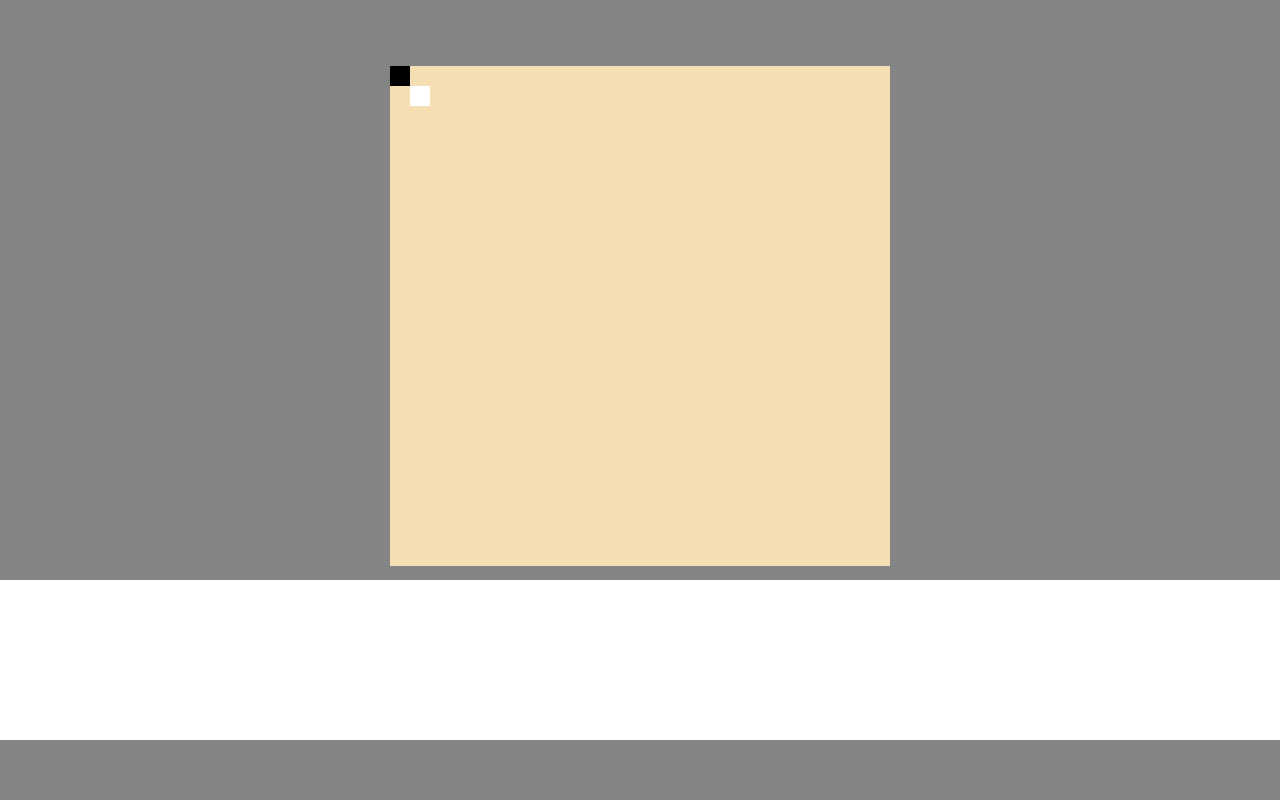
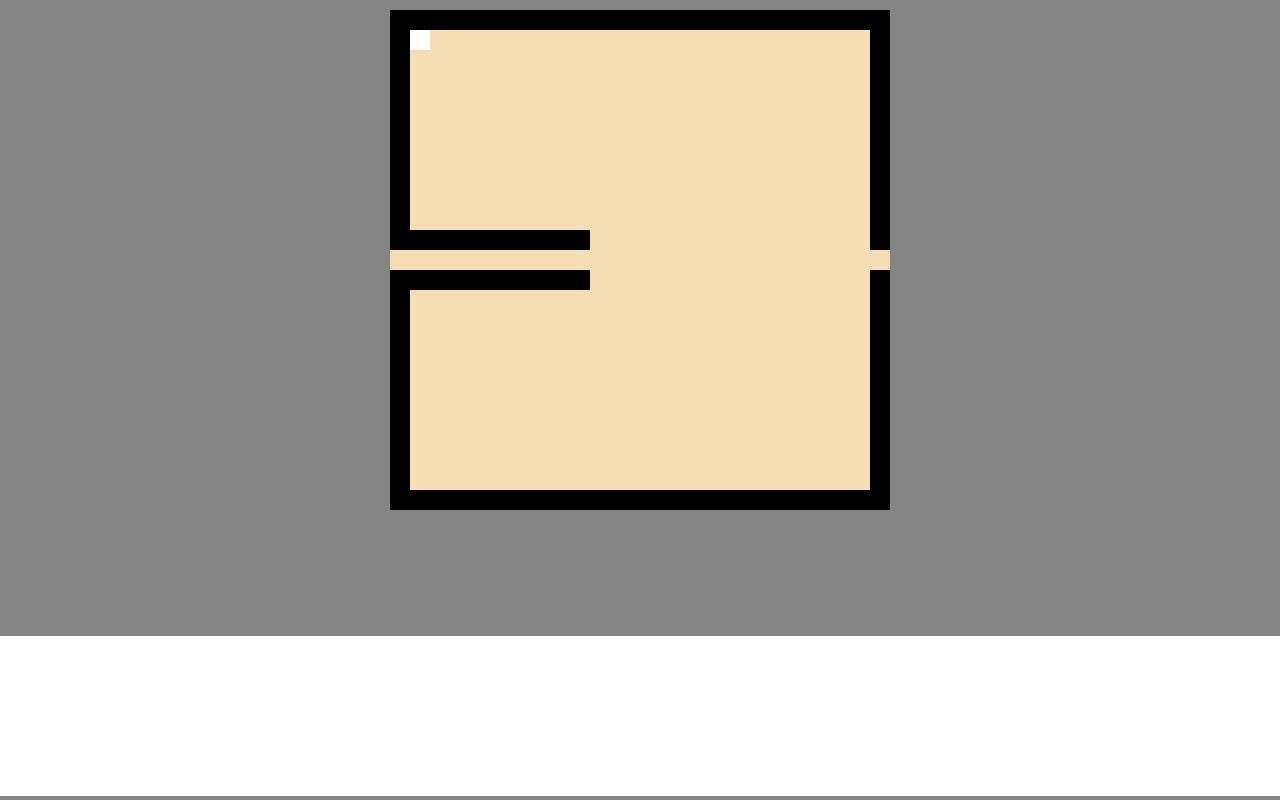
Before and after one commit to vinipet/labirinto, a plain HTML site: page index.html in a window 1280 px wide. Drawn offline with Linux system fonts and the light colour scheme.

Commit message:
add muros

```diff
--- a/assets/scripts/player.js
+++ b/assets/scripts/player.js
@@ -6,20 +6,30 @@ const game = {
       'player1': {x:1, y:1}
    },
    walls: {
-      'wall1': {x:0, y:0, height: 1, width:1}
+      'wall1': {x:0, y:0, height: 1, width:25},
+      'wall2': {x:0, y:0, height: 12, width:1},
+      'wall3': {x:0, y:13, height: 12, width:1},
+      'wall4': {x:24, y:0, height: 12, width:1},
+      'wall5': {x:24, y:13, height: 12, width:1},
+      'wall6': {x:0, y:24, height: 1, width:25},
+      'wall7': {x:0, y:13, height: 1, width:10},
+      'wall8': {x:0, y:11, height: 1, width:10},
    }
 }
 
 
 renderScreen()
 function renderScreen() {
-   for(playerId in game.players){
+   screen.fillStyle = 'wheat'
+   screen.clearRect(0,0,25,25)
+
+   for(const playerId in game.players){
       const player = game.players[playerId]
       screen.fillStyle = 'white'
       screen.fillRect(player.x, player.y, 1, 1)
    }
 
-   for(wallId in game.walls){
+   for(const wallId in game.walls){
       const wall = game.walls[wallId]
       screen.fillStyle = 'black'
       screen.fillRect(wall.x, wall.y, wall.width, wall.height)
--- a/assets/styles/main.css
+++ b/assets/styles/main.css
@@ -8,9 +8,9 @@ body{
    background-color: rgb(132, 132, 132);
    display: flex;
    flex-direction: column;
-   justify-content: center;
    align-items: center;
    height: 100vh;
+   width: 100vw;
 }
 
 canvas{
@@ -28,4 +28,6 @@ canvas{
    height: 20%;
    width: 100%;
    background-color: white;
+   position: fixed;
+   bottom: 0;
 }
```
